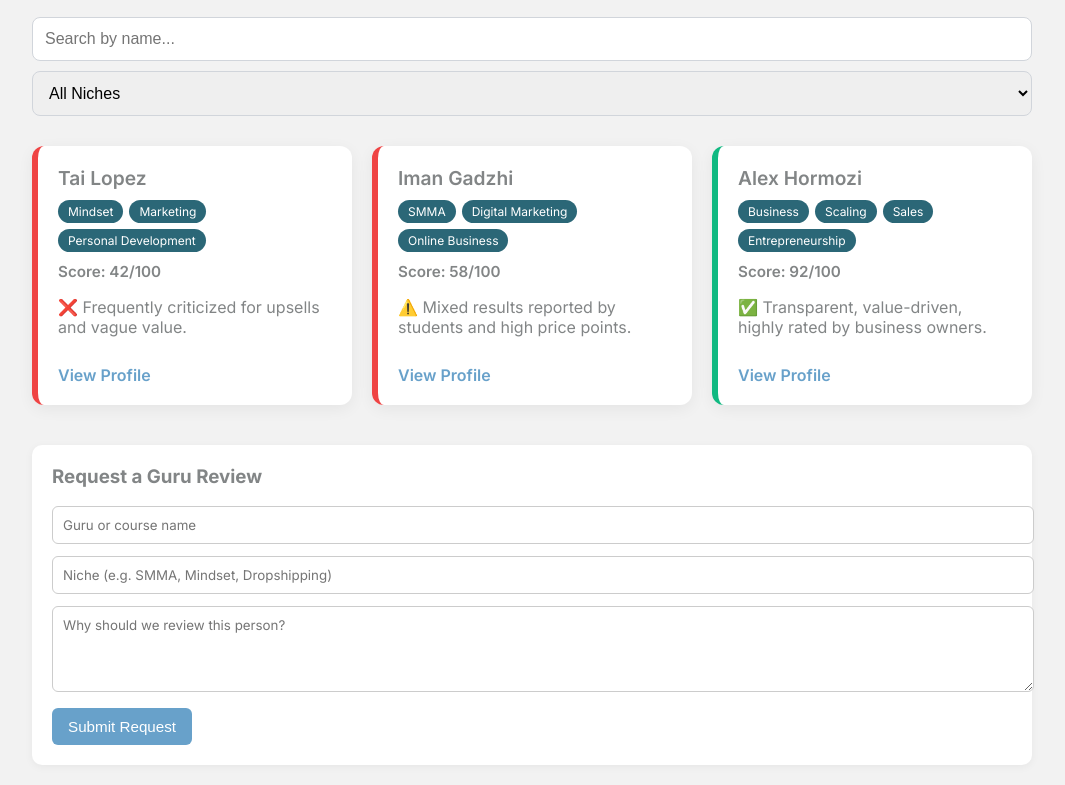
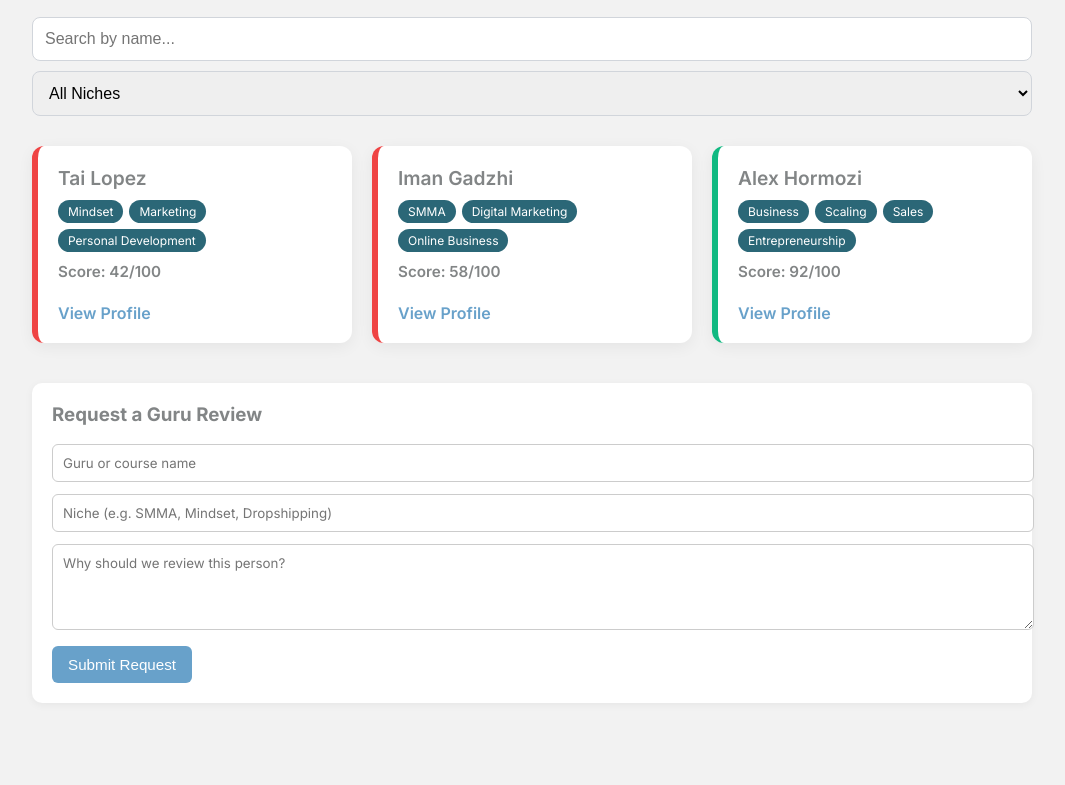
Before and after one commit to ItsSuperDuperAwesome/credcheck-landing, a plain HTML site: page gurus/index.html in a window 1280 px wide. Shown: the part 142-927 px from the top of the page, without its empty margins (108-1173 px from the left). After the commit the page ends 865 px from the top, so only its background shows below. Drawn offline with Linux system fonts and the light colour scheme.

Commit message:
Update index.html

```diff
--- a/gurus/index.html
+++ b/gurus/index.html
@@ -206,21 +206,21 @@
     score: 42,
     url: "/profile.html?guru=tai-lopez",
     niches: ["Mindset", "Marketing", "Personal Development"],
-    summary: "❌ Frequently criticized for upsells and vague value."
+
   },
   {
     name: "Iman Gadzhi",
     score: 58,
     url: "/profile.html?guru=iman-gadzhi",
     niches: ["SMMA", "Digital Marketing", "Online Business"],
-    summary: "⚠️ Mixed results reported by students and high price points."
+
   },
   {
     name: "Alex Hormozi",
     score: 92,
     url: "/profile.html?guru=alex-hormozi",
     niches: ["Business", "Scaling", "Sales", "Entrepreneurship"],
-    summary: "✅ Transparent, value-driven, highly rated by business owners."
+
   }
 ];
 
@@ -251,9 +251,10 @@
     ${guru.niches.map(n => `<span class="tag">${n}</span>`).join('')}
   </div>
   <p class="score">Score: ${guru.score}/100</p>
-  <p class="summary">${guru.summary}</p>
   <a href="${guru.url}">View Profile</a>
 `;
+
+
 
         guruGrid.appendChild(card);
       });
```
